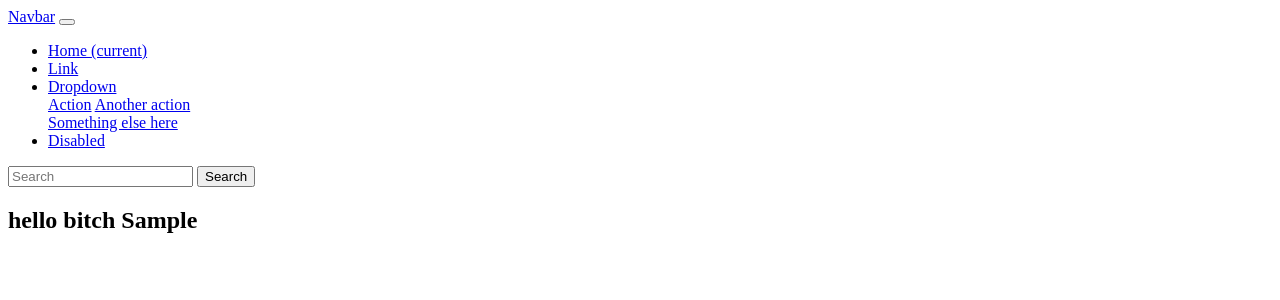
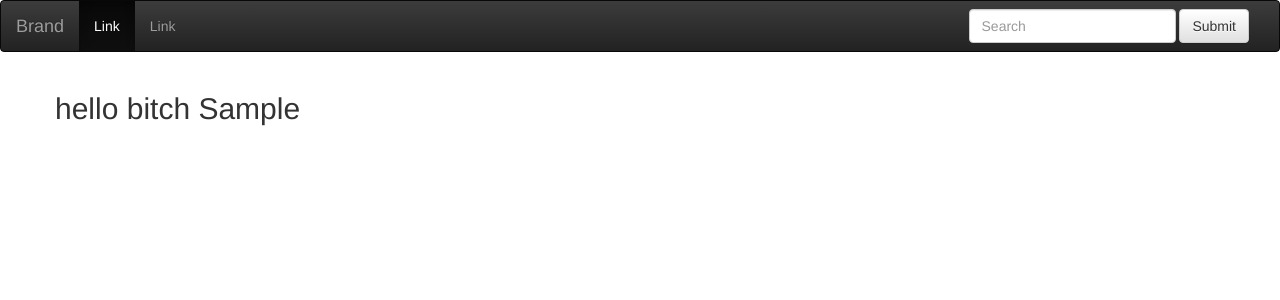
Before and after one commit to machukhinktato/BlogOnFlask, a Python web app: template templates/index.html in a window 1280 px wide. Shown: the top 300 px of the page. Run offline with Jinja, Linux system fonts and the light colour scheme; the template is opened without the code that fills it: most values are stand-ins (such as "Sample title", 1, 10 or a date in 2020); some libraries are stand-ins or nearby versions.

Commit message:
tempaltes and bootstrap added

```diff
--- a/templates/index.html
+++ b/templates/index.html
@@ -3,54 +3,53 @@
 <head>
     <meta charset="UTF-8">
     <title>@machukhinktato area</title>
-    <script src="https://code.jquery.com/jquery-3.4.1.slim.min.js"
-            integrity="sha384-J6qa4849blE2+poT4WnyKhv5vZF5SrPo0iEjwBvKU7imGFAV0wwj1yYfoRSJoZ+n"
-            crossorigin="anonymous"></script>
-    <script src="https://cdn.jsdelivr.net/npm/popper.js@1.16.0/dist/umd/popper.min.js"
-            integrity="sha384-Q6E9RHvbIyZFJoft+2mJbHaEWldlvI9IOYy5n3zV9zzTtmI3UksdQRVvoxMfooAo"
-            crossorigin="anonymous"></script>
-    <script src="https://stackpath.bootstrapcdn.com/bootstrap/4.4.1/js/bootstrap.min.js"
-            integrity="sha384-wfSDF2E50Y2D1uUdj0O3uMBJnjuUD4Ih7YwaYd1iqfktj0Uod8GCExl3Og8ifwB6"
+    <!-- Latest compiled and minified CSS -->
+    <link rel="stylesheet" href="https://stackpath.bootstrapcdn.com/bootstrap/3.4.1/css/bootstrap.min.css"
+          integrity="sha384-HSMxcRTRxnN+Bdg0JdbxYKrThecOKuH5zCYotlSAcp1+c8xmyTe9GYg1l9a69psu" crossorigin="anonymous">
+
+    <!-- Optional theme -->
+    <link rel="stylesheet" href="https://stackpath.bootstrapcdn.com/bootstrap/3.4.1/css/bootstrap-theme.min.css"
+          integrity="sha384-6pzBo3FDv/PJ8r2KRkGHifhEocL+1X2rVCTTkUfGk7/0pbek5mMa1upzvWbrUbOZ" crossorigin="anonymous">
+
+    <!-- Latest compiled and minified JavaScript -->
+    <script src="https://stackpath.bootstrapcdn.com/bootstrap/3.4.1/js/bootstrap.min.js"
+            integrity="sha384-aJ21OjlMXNL5UyIl/XNwTMqvzeRMZH2w8c5cRVpzpU8Y5bApTppSuUkhZXN0VxHd"
             crossorigin="anonymous"></script>
 </head>
 <body>
-<nav class="navbar navbar-expand-lg navbar-light bg-light">
-    <a class="navbar-brand" href="#">Navbar</a>
-    <button class="navbar-toggler" type="button" data-toggle="collapse" data-target="#navbarSupportedContent"
-            aria-controls="navbarSupportedContent" aria-expanded="false" aria-label="Toggle navigation">
-        <span class="navbar-toggler-icon"></span>
-    </button>
+<nav class="navbar navbar-inverse">
+    <div class="container-fluid">
+        <!-- Brand and toggle get grouped for better mobile display -->
+        <div class="navbar-header">
+            <button type="button" class="navbar-toggle collapsed" data-toggle="collapse"
+                    data-target="#bs-example-navbar-collapse-1" aria-expanded="false">
+                <span class="sr-only">Toggle navigation</span>
+                <span class="icon-bar"></span>
+                <span class="icon-bar"></span>
+                <span class="icon-bar"></span>
+            </button>
+            <a class="navbar-brand" href="#">Brand</a>
+        </div>
 
-    <div class="collapse navbar-collapse" id="navbarSupportedContent">
-        <ul class="navbar-nav mr-auto">
-            <li class="nav-item active">
-                <a class="nav-link" href="#">Home <span class="sr-only">(current)</span></a>
-            </li>
-            <li class="nav-item">
-                <a class="nav-link" href="#">Link</a>
-            </li>
-            <li class="nav-item dropdown">
-                <a class="nav-link dropdown-toggle" href="#" id="navbarDropdown" role="button" data-toggle="dropdown"
-                   aria-haspopup="true" aria-expanded="false">
-                    Dropdown
-                </a>
-                <div class="dropdown-menu" aria-labelledby="navbarDropdown">
-                    <a class="dropdown-item" href="#">Action</a>
-                    <a class="dropdown-item" href="#">Another action</a>
-                    <div class="dropdown-divider"></div>
-                    <a class="dropdown-item" href="#">Something else here</a>
+        <!-- Collect the nav links, forms, and other content for toggling -->
+        <div class="collapse navbar-collapse" id="bs-example-navbar-collapse-1">
+            <ul class="nav navbar-nav">
+                <li class="active"><a href="#">Link <span class="sr-only">(current)</span></a></li>
+                <li><a href="#">Link</a></li>
+            </ul>
+            <form class="navbar-form navbar-right">
+                <div class="form-group">
+                    <input type="text" class="form-control" placeholder="Search">
                 </div>
-            </li>
-            <li class="nav-item">
-                <a class="nav-link disabled" href="#" tabindex="-1" aria-disabled="true">Disabled</a>
-            </li>
-        </ul>
-        <form class="form-inline my-2 my-lg-0">
-            <input class="form-control mr-sm-2" type="search" placeholder="Search" aria-label="Search">
-            <button class="btn btn-outline-success my-2 my-sm-0" type="submit">Search</button>
-        </form>
+                <button type="submit" class="btn btn-default">Submit</button>
+            </form>
+        </div><!-- /.navbar-collapse -->
+    </div><!-- /.container-fluid -->
+</nav>
+<div class="container">
+    <div class="row">
+        <h2>hello bitch {{ n }}</h2>
     </div>
-</nav>
-<h2>hello bitch {{ n }}</h2>
+</div>
 </body>
 </html>
```
Also changed, not shown: templates/adout.html (added, +10 -0 lines), templates/contact.html (added, +10 -0 lines).
